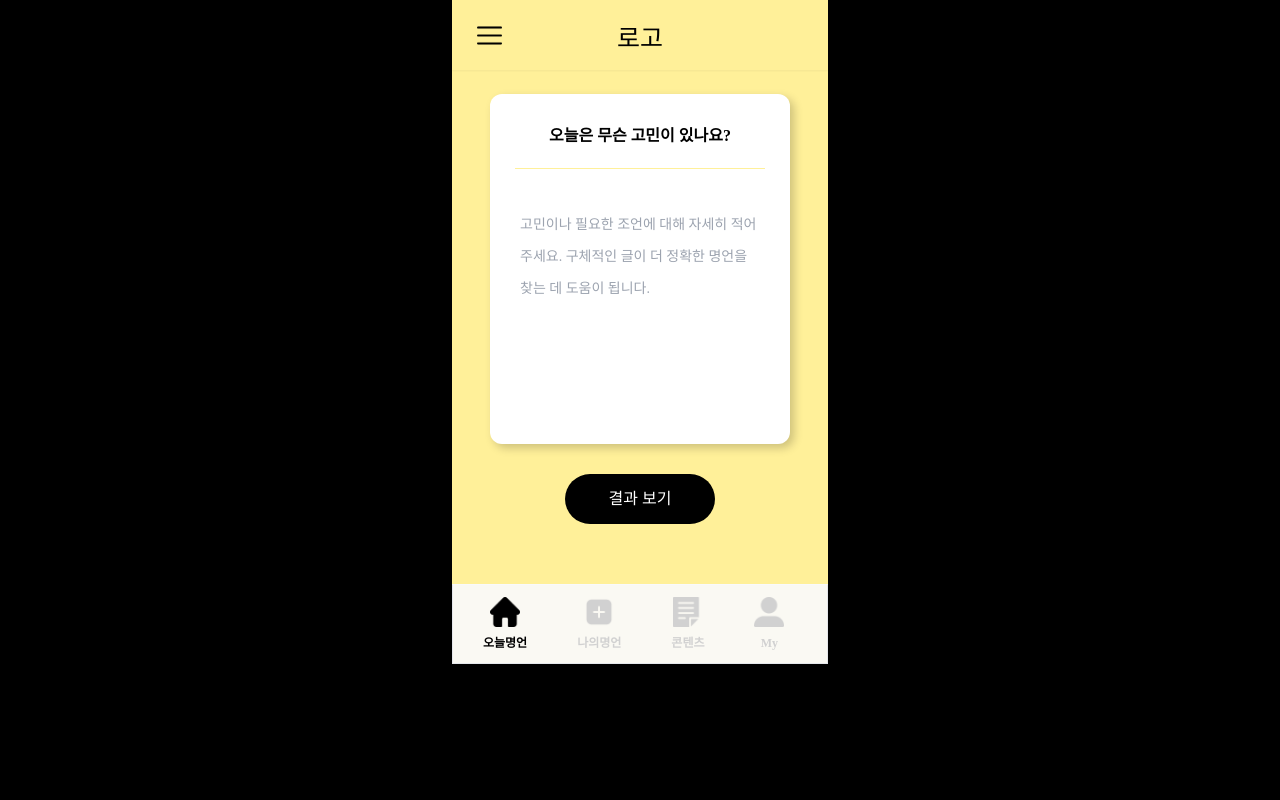
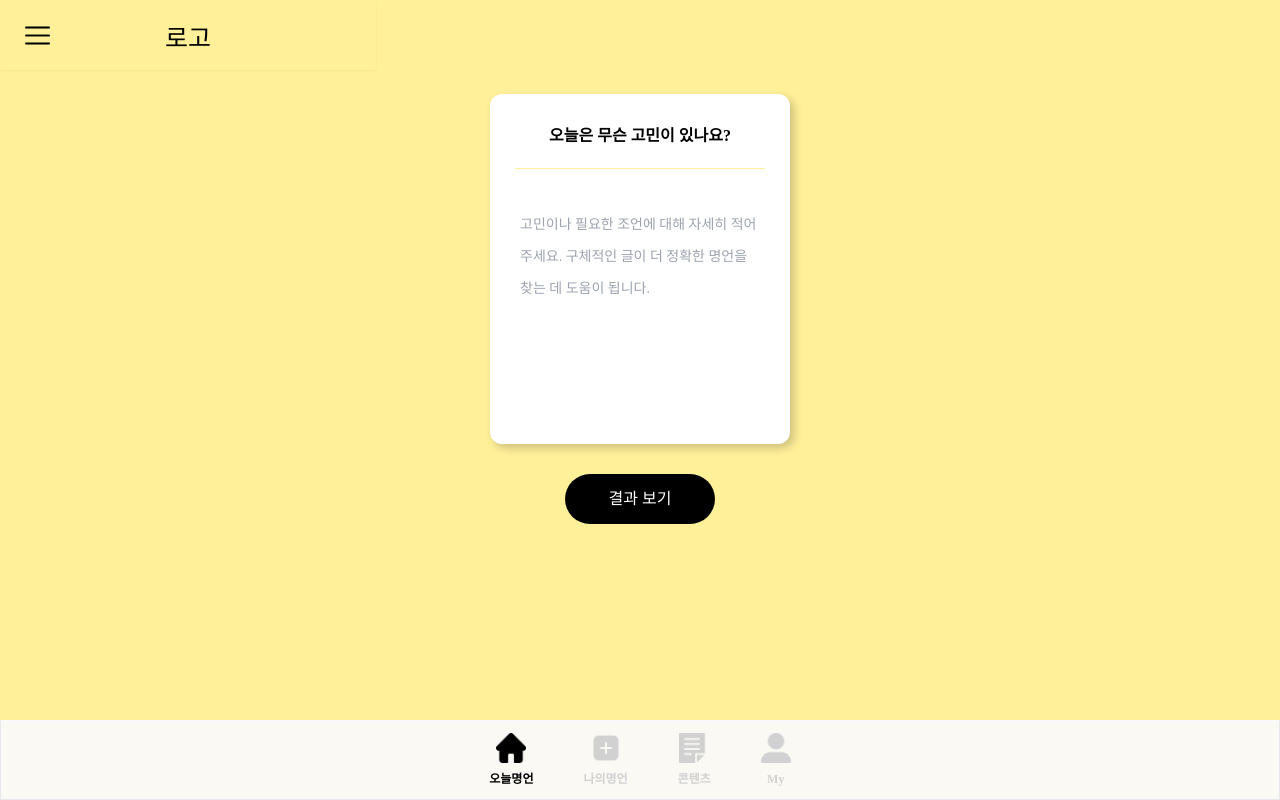
Before and after one commit to yeona813/frontend, a React (Create React App) app: page / in a window 1280 px wide. Built offline with nearby package versions, Linux system fonts and the light colour scheme; a web font is replaced by a local one.

Commit message:
feat: 화면 크기 조정

```diff
--- a/src/App.tsx
+++ b/src/App.tsx
@@ -8,7 +8,7 @@ function App() {
   const location = useLocation();
 
   return (
-    <div className="relative w-[376px] h-[664px] mx-auto bg-yellow-FF overflow-auto scrollbar-hide">
+    <div className="relative w-screen h-screen mx-auto bg-yellow-FF overflow-auto scrollbar-hide">
       <Header />
       <Router />
       {location.pathname !== '/login' && location.pathname !== '/register' && (
--- a/src/components/common/Footer.tsx
+++ b/src/components/common/Footer.tsx
@@ -32,7 +32,7 @@ const Footer = () => {
   const location = useLocation();
 
   return (
-    <div className="fixed top-[584px] bottom-0 w-[376px] h-[80px] border border-t-gray-50 bg-yellow-FA flex px-[30px] items-center gap-[50px] z-10">
+    <div className="fixed bottom-0 w-screen h-[80px] border border-t-gray-50 bg-yellow-FA flex px-[30px] justify-center items-center gap-[50px] z-10">
       {FOOTER_ITEMS.map((item) => {
         const isActive = location.pathname === item.to;
         return (
```
